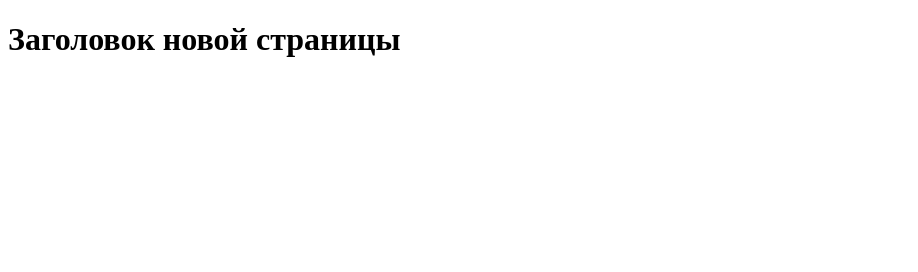
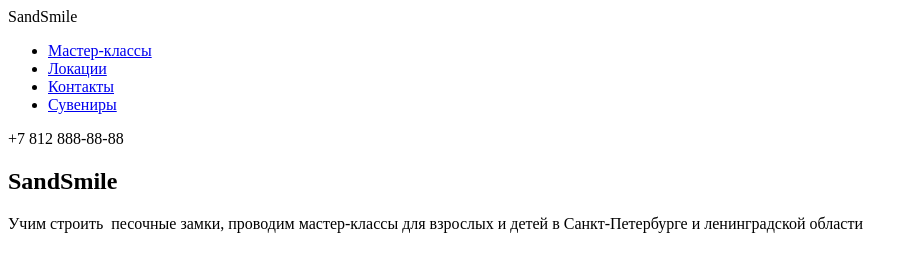
Before and after one commit to sheykin69/sand-smile-sheykin, a plain HTML site: page index.html in a window 1280 px wide. Shown: the whole page, without its empty margins (0-918 px from the left). Drawn offline with Linux system fonts and the light colour scheme.

Commit message:
Написан <header>, главный экран + добавлен .editorconfig

```diff
--- a/index.html
+++ b/index.html
@@ -1,12 +1,45 @@
 <!DOCTYPE html>
-<html lang="en">
+<html lang="ru ">
+
 <head>
-    <meta charset="UTF-8">
-    <meta http-equiv="X-UA-Compatible" content="IE=edge">
-    <meta name="viewport" content="width=device-width, initial-scale=1.0">
-    <title>Document</title>
+  <meta charset="UTF-8">
+  <meta http-equiv="X-UA-Compatible" content="IE=edge">
+  <meta name="viewport" content="width=device-width, initial-scale=1.0">
+  <title>SandSmile</title>
 </head>
+
 <body>
-    <h1>Заголовок новой страницы</h1>
+
+  <main>
+
+    <!-- HEADER -->
+    <header>
+      <nav class="main-nav">
+        <div class="logo">SandSmile</div>
+        <ul>
+          <li><a href="#">Мастер-классы</a></li>
+          <li><a href="#">Локации</a></li>
+          <li><a href="#">Контакты</a></li>
+          <li><a href="#">Сувениры</a></li>
+        </ul>
+        <div class="phone">+7 812 888-88-88</div>
+      </nav>
+    </header>
+
+    <!-- MAIN SCREEN -->
+    <section class="promo">
+      <div class="promo-info">
+        <h1 class="promo-title">
+          SandSmile
+        </h1>
+        <div class="promo-text">
+          Учим строить  песочные замки, проводим мастер-классы для взрослых и детей в Санкт-Петербурге и ленинградской области
+        </div>
+      </div>
+    </section>
+
+  </main>
+
 </body>
+
 </html>
```
Also changed, not shown: 1 other file.
